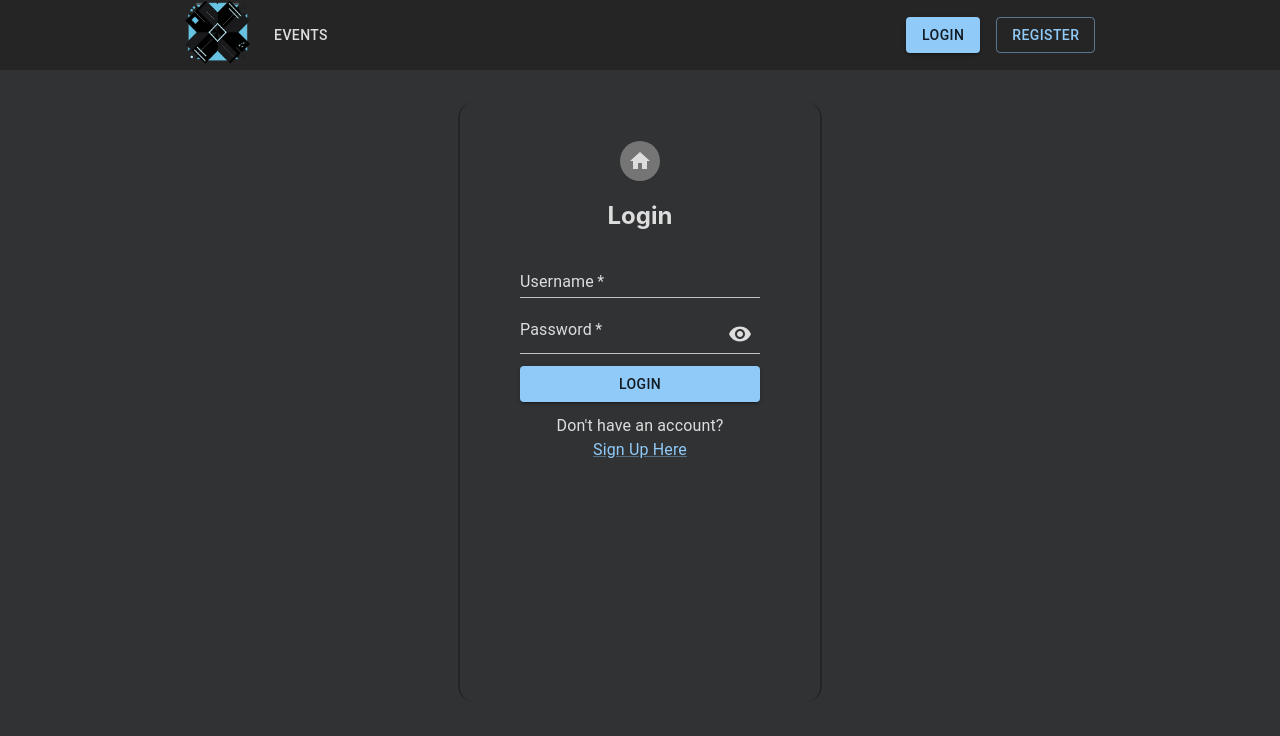
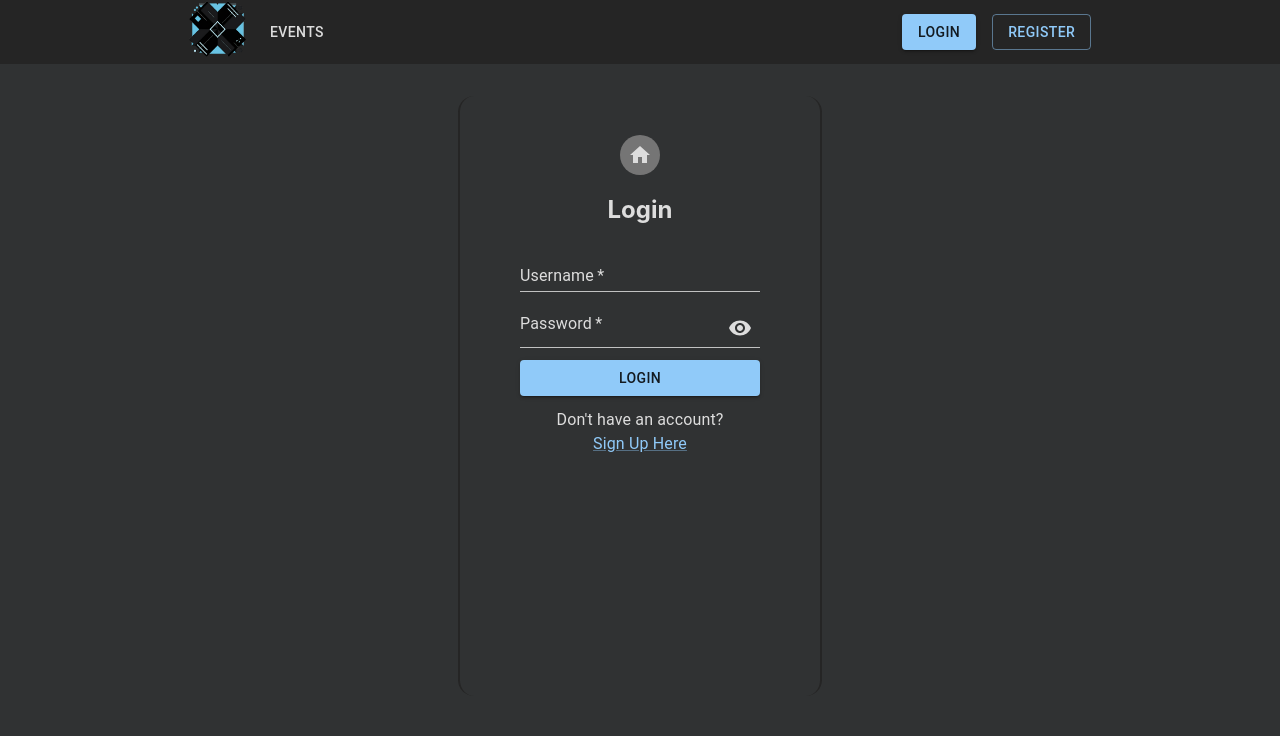
Before and after one commit to Kiopp/Event-Scheduling-Application, a React (Create React App) app in the folder event-app/: page /login in a window 1280 px wide. Shown: the top 736 px of the page. Built offline with nearby package versions, Linux system fonts and the light colour scheme.

Commit message:
Logo size
Slightly changed the size of the navbar logo

```diff
--- a/event-app/src/App.css
+++ b/event-app/src/App.css
@@ -38,7 +38,7 @@
 }
 
 header .navbar_logo {
-  height: 4rem;
+  height: 3.5rem;
 }
 
 .nav {
```
